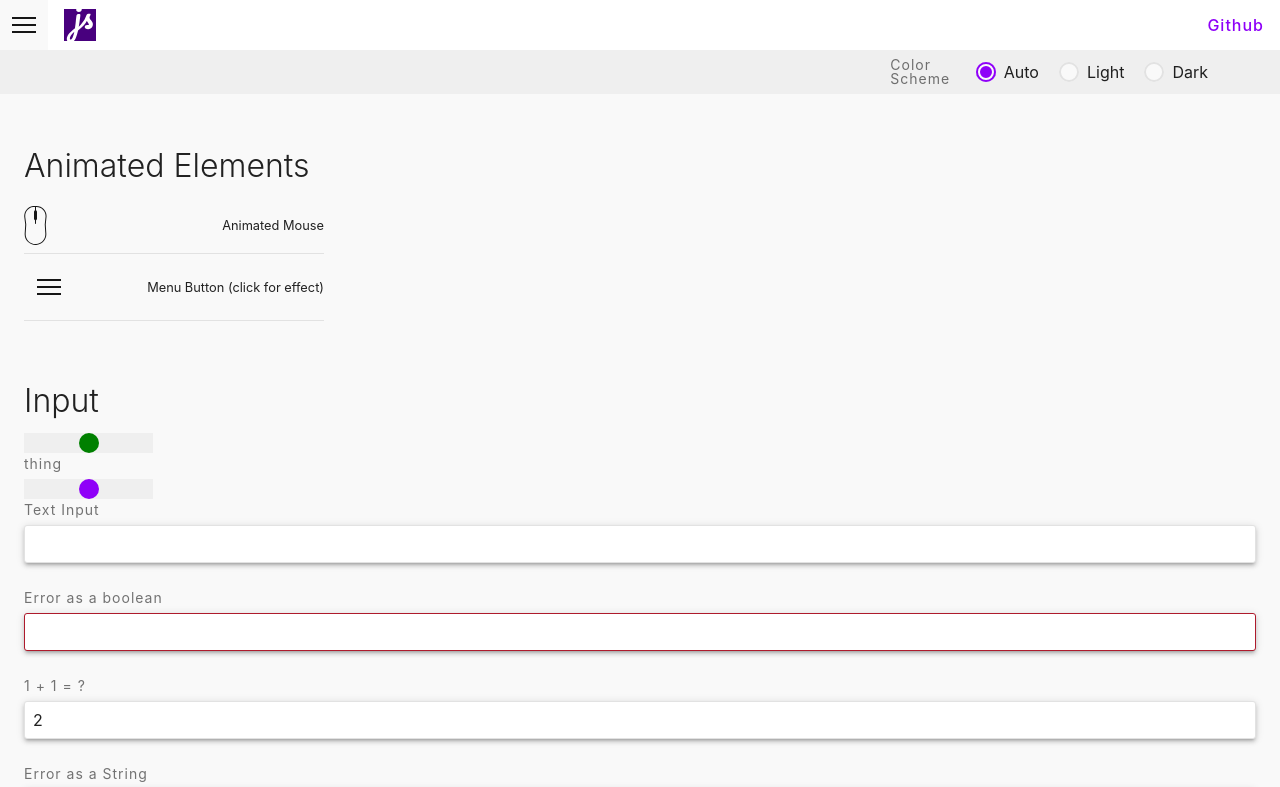
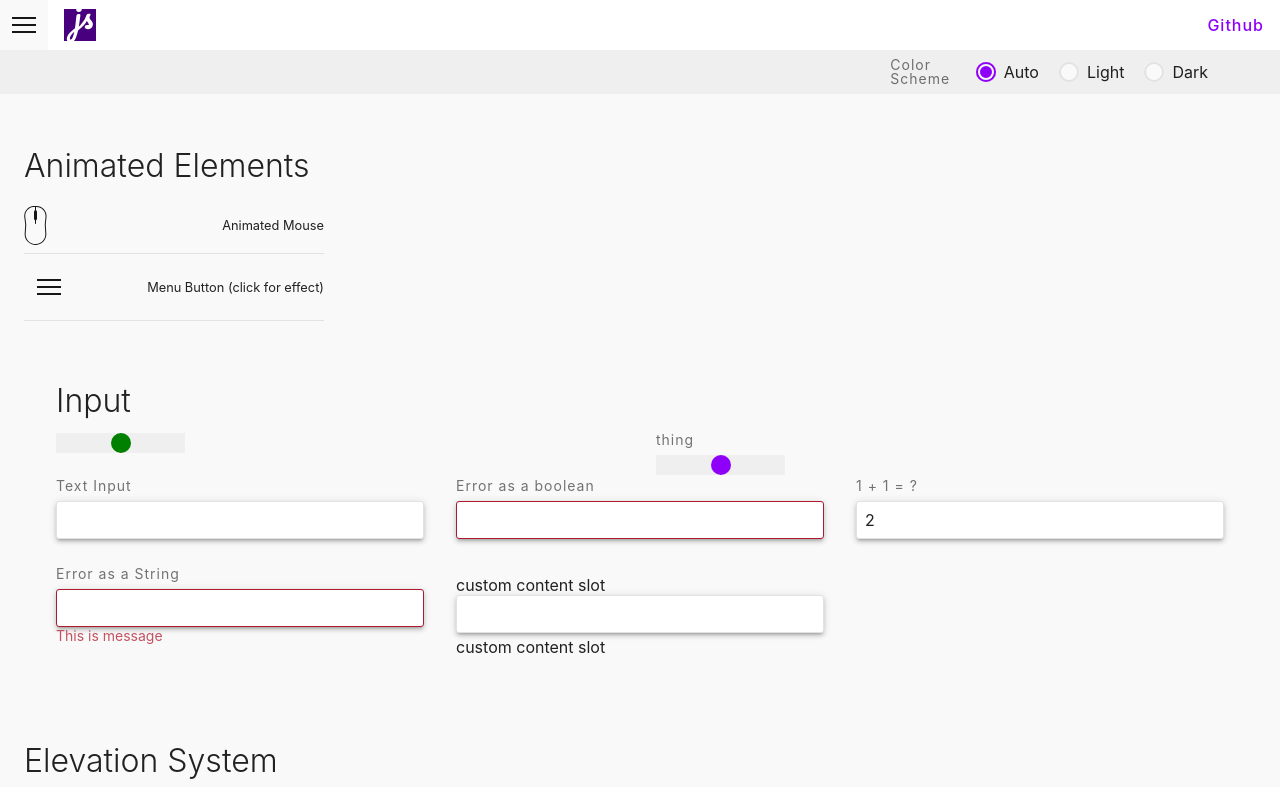
Before and after one commit to strizich/sdui, a Vue app: page / in a window 1280 px wide. Shown: the top 787 px of the page. Built offline with nearby package versions, Linux system fonts and the light colour scheme.

Commit message:
Add convert gridsystem to v3 Update form controls demo to use the grid system.

```diff
--- a/src/components/FormControlDemo.vue
+++ b/src/components/FormControlDemo.vue
@@ -1,23 +1,32 @@
 <template>
   <section>
+    <sd-container full>
       <h1>Input</h1>
+      <sd-row>
+        <sd-col :md="6">
+          <input class="rm--range" type="range" min="1" max="3" v-model="inputThree"/>
+        </sd-col>
+        <sd-col :md="6">
+          <sd-range label="thing" v-model="inputThree"/>
+        </sd-col>
+      </sd-row>
 
-    <input class="rm--range" type="range" min="1" max="3" v-model="inputThree"/>
-
-    <sd-range label="thing" v-model="inputThree"/>
-
+      <sd-row>
+        <sd-col :md="4">
           <sd-field
             label="Text Input"
             v-model="inputOne"
           />
-
+        </sd-col>
+        <sd-col :md="4">
           <sd-field
             label="Error as a boolean"
             v-model="inputTwo"
             pristine-error
             error
           />
-
+        </sd-col>
+        <sd-col :md="4">
           <sd-field
             label="1 + 1 = ?"
             type="number"
@@ -25,13 +34,19 @@
             :error="validateMuth"
             pristine-error
           />
+        </sd-col>
+      </sd-row>
 
+      <sd-row>
+        <sd-col :md="4">
           <sd-field
             label="Error as a String"
             v-model="inputFour"
             pristine-error
             error="This is message"
           />
+        </sd-col>
+        <sd-col :md="4">
           <sd-field v-model="inputFive">
             <template v-slot:header>
               custom content slot
@@ -40,16 +55,18 @@
               custom content slot
             </template>
           </sd-field>
-    {{inputFive}}
+        </sd-col>
+      </sd-row>
+    </sd-container>
   </section>
 </template>
 
 <script>
 import { reactive, toRefs, computed } from 'vue'
-import { SdField, SdRange } from '@/library'
+import { SdField, SdRange, SdRow, SdContainer, SdCol } from '@/library'
 export default {
   name: 'InputDemo',
-  components: { SdField, SdRange },
+  components: { SdField, SdRange, SdRow, SdCol, SdContainer },
   setup () {
     const state = reactive({
       inputOne: '',
--- /dev/null
+++ b/src/library/components/SdGrid/SdCol.vue
@@ -0,0 +1,54 @@
+<template>
+  <div :class="[breakpointClasses]" :style="{order}">
+    <slot/>
+  </div>
+</template>
+
+<script>
+import { computed } from 'vue'
+export default {
+  name: 'SdCol',
+  props: {
+    xs: Number,
+    sm: Number,
+    md: Number,
+    lg: Number,
+    xl: Number,
+    order: Number
+  },
+  setup (props) {
+    const breakpointClasses = computed(() => {
+      const classes = []
+      const breakpointXs = `sd--col--xs--${props.xs}`
+      const breakpointSm = `sd--col--sm--${props.sm}`
+      const breakpointMd = `sd--col--md--${props.md}`
+      const breakpointLg = `sd--col--lg--${props.lg}`
+      const breakpointXl = `sd--col--xl--${props.xl}`
+
+      if (props.xs) {
+        classes.push(breakpointXs)
+      }
+      if (props.sm) {
+        classes.push(breakpointSm)
+      }
+      if (props.md) {
+        classes.push(breakpointMd)
+      }
+      if (props.lg) {
+        classes.push(breakpointLg)
+      }
+      if (props.xl) {
+        classes.push(breakpointXl)
+      }
+      return classes
+    })
+    return { breakpointClasses }
+  }
+}
+</script>
+
+<style lang="scss">
+  @if $enable-grid-classes {
+    @include make-grid-columns();
+  }
+</style>
--- /dev/null
+++ b/src/library/components/SdGrid/SdContainer.vue
@@ -0,0 +1,48 @@
+<template>
+  <div :class="['sd--container', classes]">
+    <slot/>
+  </div>
+</template>
+
+<script>
+import { computed } from 'vue'
+export default {
+  name: 'SdContainer',
+  props: {
+    break: String,
+    full: Boolean
+  },
+  setup (props) {
+    const classes = computed(() => {
+      if (props.full) {
+        return 'sd--container--full'
+      } else if (props.break) {
+        return `sd--container--${props.break}`
+      } else {
+        return 'sd--container'
+      }
+    })
+    return { classes }
+  }
+}
+</script>
+
+<style lang="scss">
+.sd--container {
+  @each $size, $value in $container-max-widths{
+    @include media-breakpoint-down($size){
+      max-width: $value;
+      width: 100%;
+      margin: 0 auto;
+      padding: 0 32px;
+    }
+    &--#{$size}{
+      max-width: $value;
+      margin: 0 auto;
+    }
+  }
+  &--full {
+    max-width: 100%;
+  }
+}
+</style>
--- /dev/null
+++ b/src/library/components/SdGrid/SdRow.vue
@@ -0,0 +1,55 @@
+<template>
+  <div :class="['sd--row', classes]" :style="{alignItems, justifyContent}">
+    <slot/>
+  </div>
+</template>
+
+<script>
+import { computed } from 'vue'
+export default {
+  name: 'SdRow',
+  props: {
+    dense: Boolean,
+    gutterless: Boolean,
+    alignItems: String,
+    justifyContent: String
+  },
+  setup (props) {
+    const classes = computed(() => {
+      return {
+        'is--gutterless': props.gutterless,
+        'is--dense': props.dense
+      }
+    })
+    return { classes }
+  }
+}
+</script>
+
+<style lang="scss">
+  .sd--row {
+    @include make-row();
+    margin: 0 -16px;
+    &.is{
+      &--gutterless {
+        margin-right: 0;
+        margin-left: 0;
+        > .sd--col,
+        > [class*="col-"] {
+          padding-right: 0;
+          padding-left: 0;
+        }
+      }
+      &--dense {
+        margin-right: 0;
+        margin-left: 0;
+        > .sd--col,
+        > [class*="col-"] {
+          padding-right: 8px;
+          padding-left:8px;
+        }
+      }
+    }
+  }
+
+</style>
--- /dev/null
+++ b/src/library/components/SdGrid/_grid.scss
@@ -0,0 +1,27 @@
+// WIP
+
+@import '../scss/grid';
+@import '../scss/breakpoints';
+
+.sd--container{
+  @include make-container();
+}
+
+.sd--row{
+  @include make-row();
+  @include row-cols(12);
+}
+
+.sd--col{
+  @for $col from 1 through 12 {
+    &__#{$col}{
+      @include make-col();
+      @each $breakpoint, $breakpoint-size in $breakpoints {
+        &--#{$breakpoint-size} {
+          @include make-col-offset($breakpoint)
+          // .sd--col__12--sm
+        }
+      }
+    }
+  }
+}
--- /dev/null
+++ b/src/library/components/SdGrid/index.js
@@ -0,0 +1,5 @@
+import SdRow from './SdRow'
+import SdCol from './SdCol'
+import SdContainer from './SdContainer'
+
+export { SdRow, SdCol, SdContainer }
```
Also changed, not shown: src/library/components/SdMenu/SdMenu.vue (added, +19 -0 lines), src/library/index.js (+8 -1 lines). Lines whose indentation alone changed are shown as unchanged.
